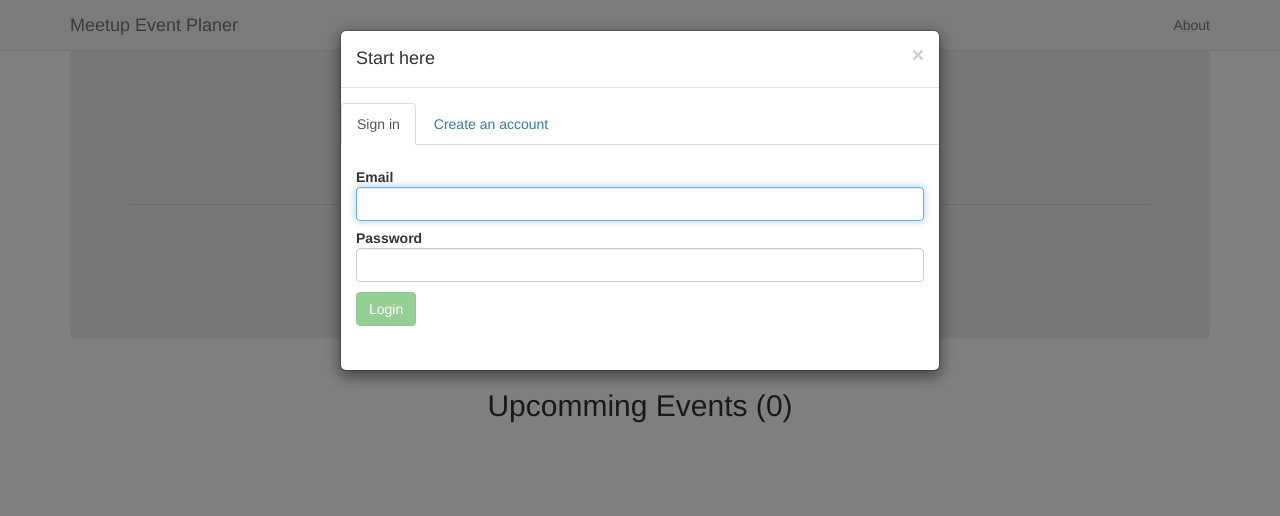
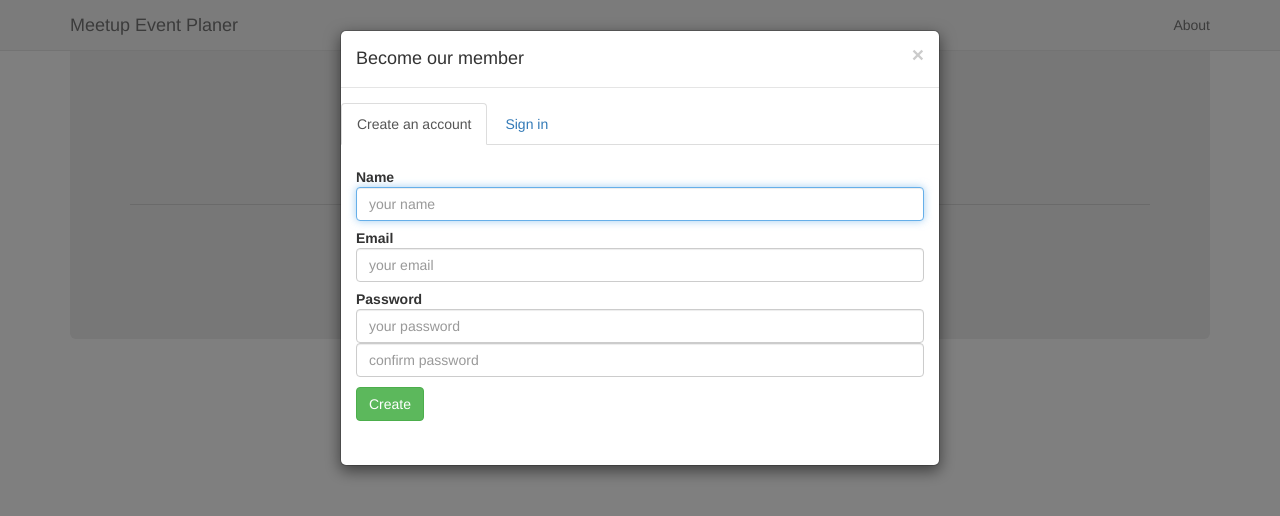
Before and after one commit to eakmotion/Meetup_event_planner, a website: page index.html in a window 1280 px wide. Both pictures are taken after a click on the button "Become our member". Drawn offline with nearby package versions, Linux system fonts and the light colour scheme.

Commit message:
Make create an account form as an active form

```diff
--- a/index.html
+++ b/index.html
@@ -67,17 +67,17 @@
         <div class="modal-content">
           <div class="modal-header">
             <button type="button" class="close" data-dismiss="modal" aria-label="Close"><span aria-hidden="true">&times;</span></button>
-            <h4 class="modal-title" id="gridSystemModalLabel">Start here</h4>
+            <h4 class="modal-title" id="gridSystemModalLabel">Become our member</h4>
           </div>
           <div class="modal-body">
             <div class="row">
                   <div class="span12">
                     <ul class="nav nav-tabs" role="tablist">
-                      <li role="sign-in" class="active"><a href="#sign-in" aria-controls="sign-in" role="tab" data-toggle="tab">Sign in</a></li>
-                      <li role="registration"><a href="#registration" aria-controls="registration" role="tab" data-toggle="tab">Create an account</a></li>
+                      <li role="registration" class="active"><a href="#registration" aria-controls="registration" role="tab" data-toggle="tab">Create an account</a></li>
+                      <li role="sign-in"><a href="#sign-in" aria-controls="sign-in" role="tab" data-toggle="tab">Sign in</a></li>
                     </ul>
                     <div class="tab-content modal-body">
-                      <div role="tabpanel" class="tab-pane active" id="sign-in">
+                      <div role="tabpanel" class="tab-pane" id="sign-in">
                         <form class="form-horizontal" action='#' method="POST" autocomplete="on">
                           <fieldset>
                             <div class="control-group">
@@ -101,14 +101,14 @@
                         </form>
                       </div>
 
-                      <div role="tabpanel" class="tab-pane" id="registration">
+                      <div role="tabpanel" class="tab-pane active" id="registration">
                         <div id="errors"></div>
                         <form class="form-horizontal" id="user-registration" autocomplete="on">
                           <fieldset>
                             <div class="control-group">
                               <label class="control-label"  for="name">Name</label>
                               <div class="controls">
-                                <input type="text" id="name" name="name" placeholder="your name" class="input-xlarge form-control" required>
+                                <input type="text" id="name" name="name" placeholder="your name" class="input-xlarge form-control" required autofocus>
                               </div>
                             </div>
                             <div class="control-group">
```
